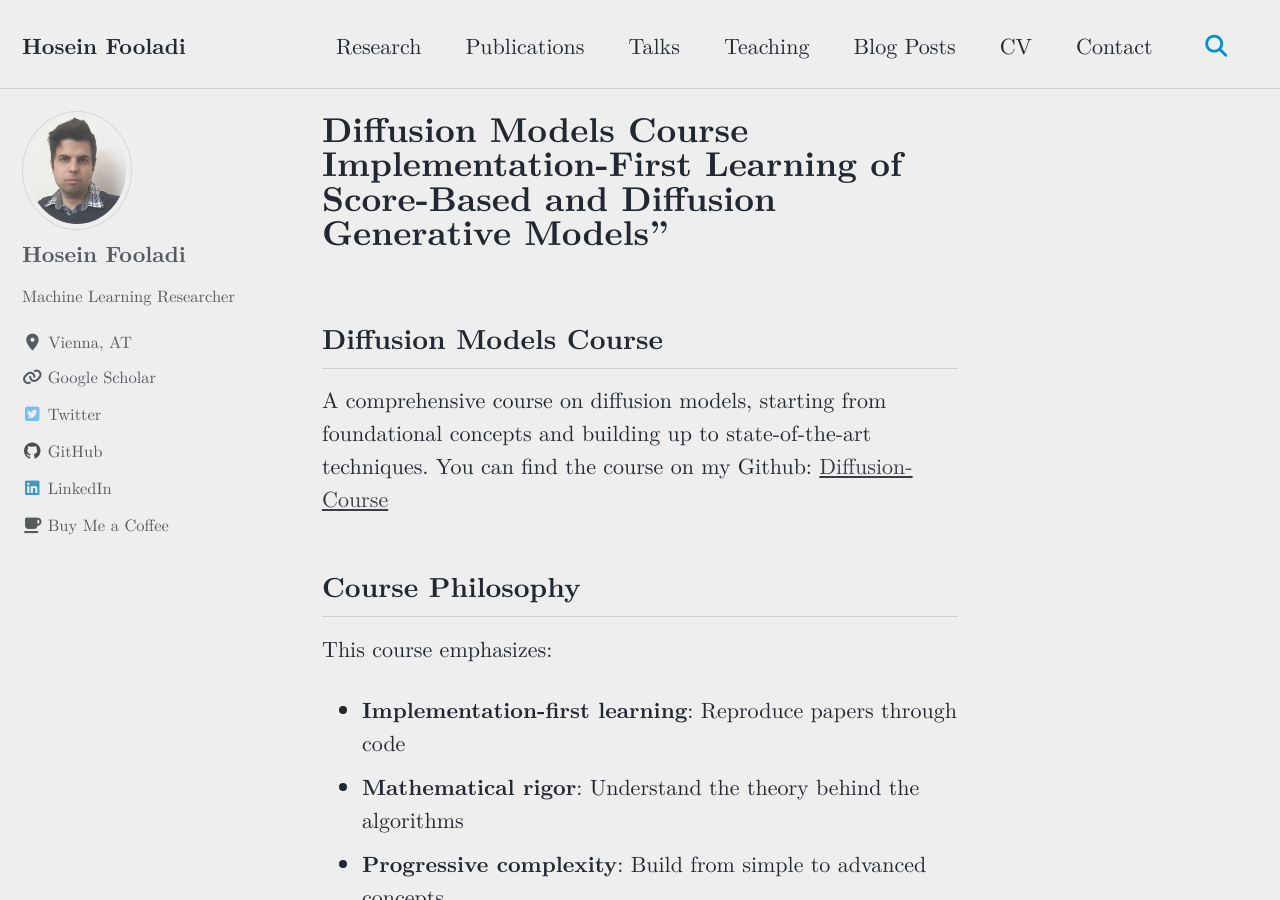
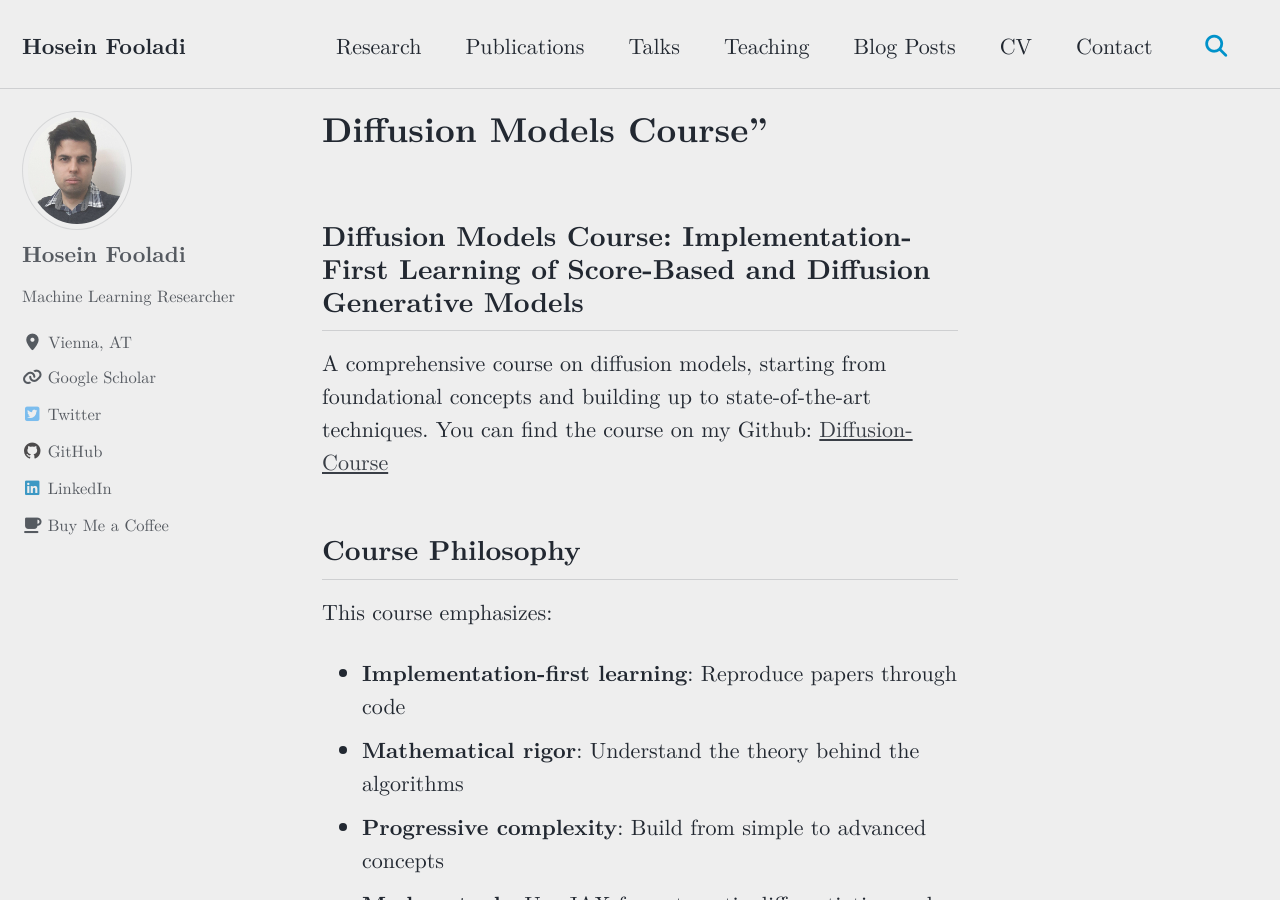
Before and after one commit to HFooladi/HFooladi.github.io, a Jekyll site: the page built from _teaching/2025-diffusion-course.md, in a window 1280 px wide and 900 px high. Built offline with Jekyll 4.4.1, drawn with Linux system fonts in a browser that asks for light colours; cached includes are drawn as plain includes; comment, search, counter and statistics services are not loaded; part of the change alters nothing that is shown.

```diff
--- a/_teaching/2025-diffusion-course.md
+++ b/_teaching/2025-diffusion-course.md
@@ -1,5 +1,5 @@
 ---
-title: Diffusion Models Course Implementation-First Learning of Score-Based and Diffusion Generative Models"
+title: Diffusion Models Course"
 collection: teaching
 type: "graduate course"
 permalink: /teaching/2025-diffusion-course
@@ -8,7 +8,7 @@ date: 2025-11-01
 location: "Vienna, Austria"
 ---
 
-## Diffusion Models Course
+## Diffusion Models Course: Implementation-First Learning of Score-Based and Diffusion Generative Models
 
 A comprehensive course on diffusion models, starting from foundational concepts and building up to state-of-the-art techniques. You can find the course on my Github: [Diffusion-Course](https://github.com/HFooladi/blog-notebooks/tree/main/diffusion-course)
 
```
